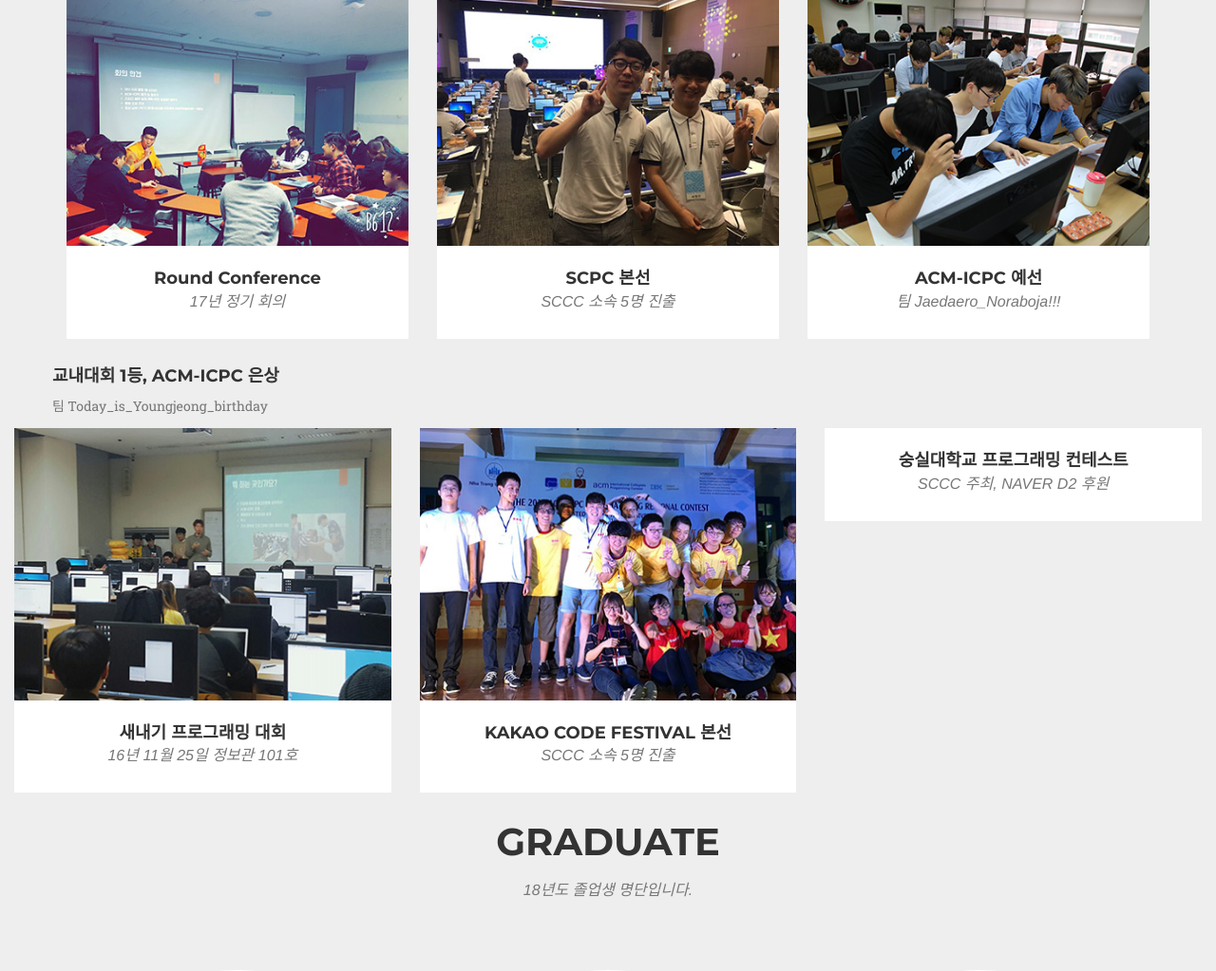
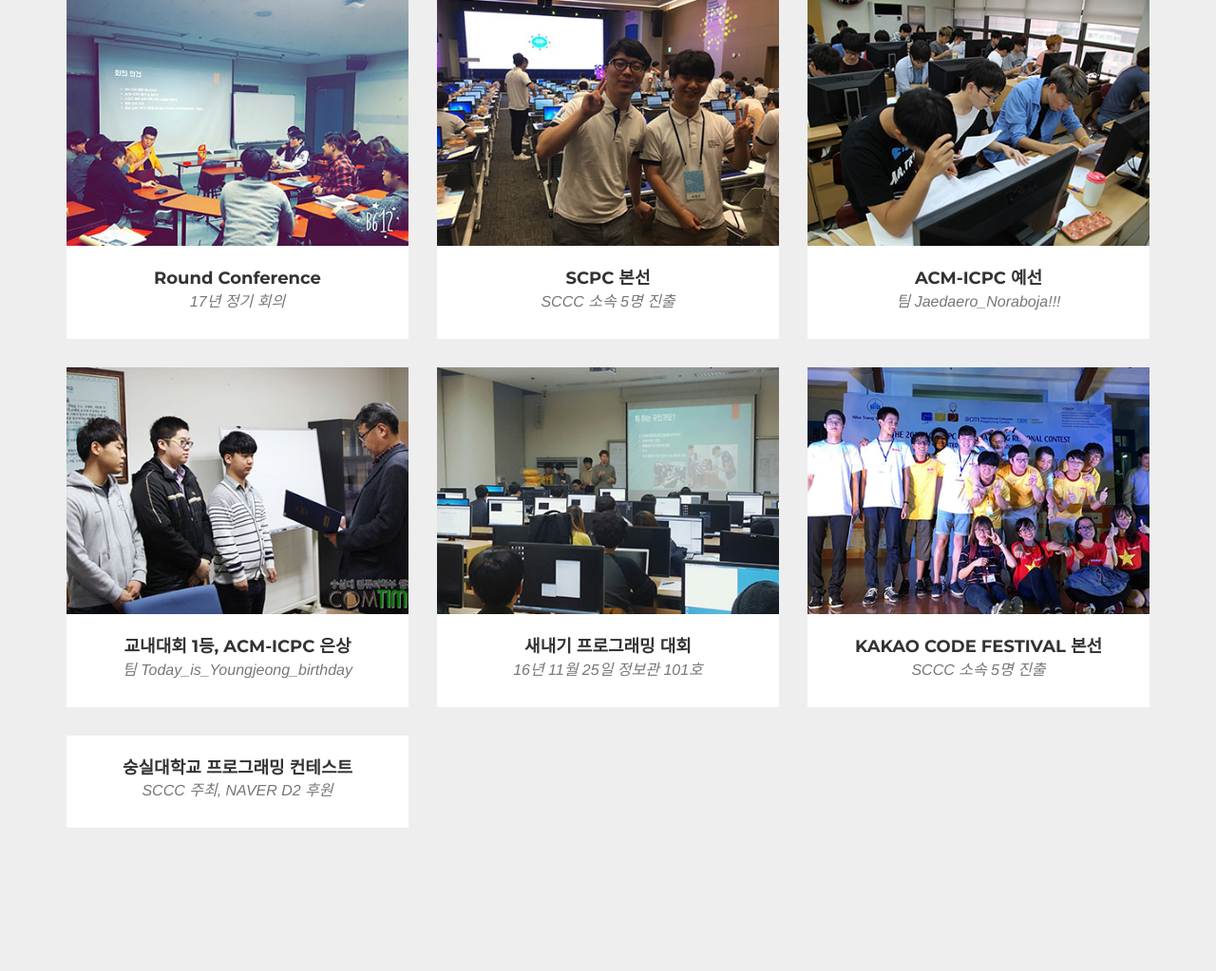
Before and after one commit to MartianLee/sccc_homepage, a PHP site: page / in a window 1280 px wide. Shown: the part 2751-3774 px from the top of the page at 95% size. Run offline with PHP 8.4, Linux system fonts and the light colour scheme; some libraries are stand-ins or nearby versions; some web fonts are replaced.

Commit message:
잘못 수정된 파일을 되돌립니다

```diff
--- a/index.php
+++ b/index.php
@@ -232,6 +232,16 @@
                         <p class="text-muted">팀 Jaedaero_Noraboja!!!</p>
                     </div>
                 </div>
+                <div class="col-md-4 col-sm-6 portfolio-item">
+                    <a href="#portfolioModal4" class="portfolio-link" data-toggle="modal">
+                        <div class="portfolio-hover">
+                            <div class="portfolio-hover-content">
+                                <i class="fa fa-plus fa-3x"></i>
+                            </div>
+                        </div>
+                        <img src="img/portfolio/7.jpg" class="img-responsive" alt="">
+                    </a>
+                    <div class="portfolio-caption">
                         <h4>교내대회 1등, ACM-ICPC 은상</h4>
                         <p class="text-muted">팀 Today_is_Youngjeong_birthday</p>
                     </div>
@@ -264,7 +274,6 @@
                         <p class="text-muted">SCCC 소속 5명 진출</p>
                     </div>
                 </div>
-
             		<div class="col-md-4 col-sm-6 portfolio-item">
             		    <a href="#portfolioModal7" class="portfolio-link" data-toggle="modal">
             			<div class="portfolio-hover">
@@ -279,7 +288,6 @@
             			<p class="text-muted">SCCC 주최,  NAVER D2 후원</p>
             		    </div>
             		</div>
-
 	        </div>
         </div>
     </section>
```
Lines whose indentation alone changed are shown as unchanged.
